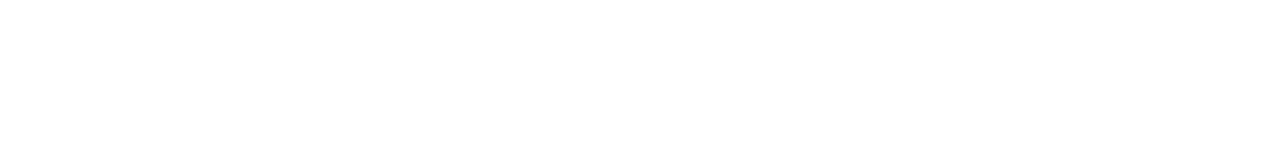
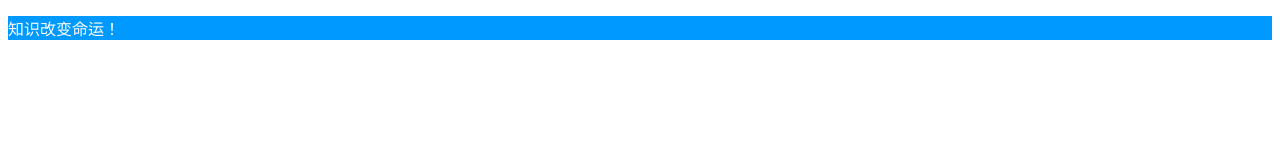
Before and after one commit to rm86626/myproject81-2, a plain HTML site: page index.html in a window 1280 px wide. Drawn offline with Linux system fonts and the light colour scheme.

Commit message:
新建 css/style.css

```diff
--- /dev/null
+++ b/css/style.css
@@ -0,0 +1,4 @@
+p{
+    background-color: #09f;
+    color:#fff;
+}
--- a/index.html
+++ b/index.html
@@ -4,8 +4,9 @@
     <meta charset="UTF-8">
     <meta name="viewport" content="width=device-width, initial-scale=1.0">
     <title>Document</title>
+    <link rel="stylesheet" href="css/style.css">
 </head>
 <body>
-
+    <p>知识改变命运！</p>
 </body>
 </html>
```
